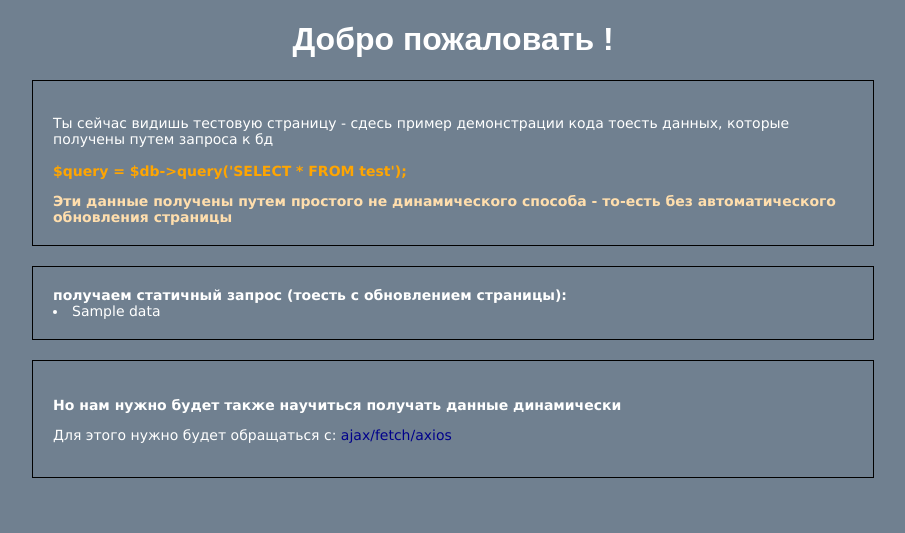
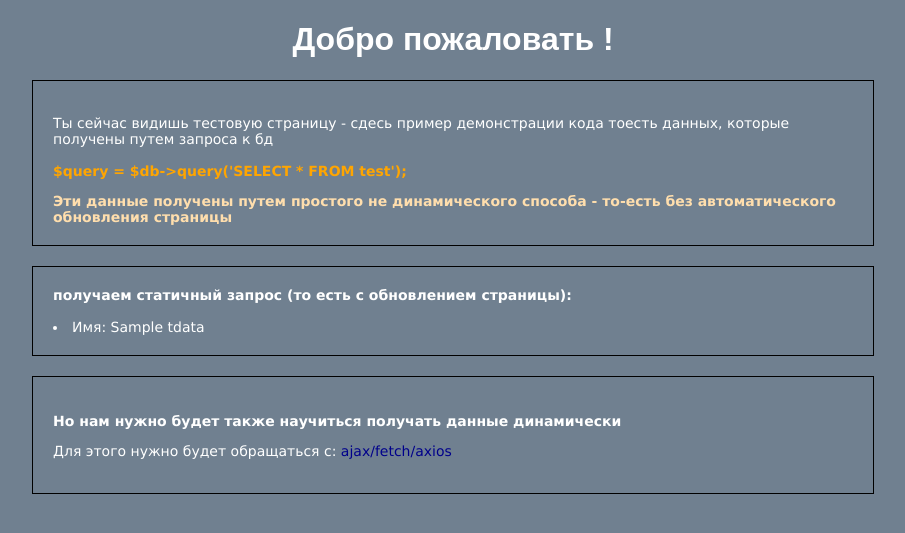
Before and after one commit to Viacheslav1998/quickduck, a CodeIgniter 4 app: the page made by app/Views/pages/Test.php in a window 1280 px wide. Shown: the top 533 px of the page, without its empty margins (187-1092 px from the left). Run offline with PHP 8.4 and a stand-in for CodeIgniter, Linux system fonts and the light colour scheme; the template is opened without the code that fills it: most values are stand-ins (such as "Sample title", 1, 10 or a date in 2020); some libraries are stand-ins or nearby versions.

Commit message:
feat: data

```diff
--- a/app/Config/Optimize.php
+++ b/app/Config/Optimize.php
@@ -19,7 +19,7 @@ class Optimize
      *
      * @see https://codeigniter.com/user_guide/concepts/factories.html#config-caching
      */
-    public bool $configCacheEnabled = false;
+    public bool $configCacheEnabled = true;
 
     /**
      * --------------------------------------------------------------------------
@@ -28,5 +28,5 @@ class Optimize
      *
      * @see https://codeigniter.com/user_guide/concepts/autoloader.html#file-locator-caching
      */
-    public bool $locatorCacheEnabled = false;
+    public bool $locatorCacheEnabled = true;
 }
--- a/app/Config/Routes.php
+++ b/app/Config/Routes.php
@@ -11,3 +11,4 @@ use CodeIgniter\Router\RouteCollection;
 //$routes->get('api/test', 'TestController::index');
 $routes->get('/', 'Test::index');
 $routes->get('/test', 'Test::test');
+$routes->get('test-data', 'Test::testJson');
--- a/app/Views/pages/Test.php
+++ b/app/Views/pages/Test.php
@@ -33,17 +33,16 @@
     </div>
 
     <div class="space">
-        <b>получаем статичный запрос (тоесть с обновлением страницы):</b><br>
-        <?php if(!empty($data)): ?>
-          <?php foreach ($data as $item): ?>
-            <li><?= esc($item) ?> </li>
+        <b>получаем статичный запрос (то есть с обновлением страницы):</b><br><br>
+        <?php if(!empty($tdata)): ?>
+          <?php foreach ($tdata as $item): ?>
+            <li>Имя: <?= esc($item->title) ?> </li>
           <?php endforeach; ?>
         <?php else: ?>
           <br>
           <b style="color: darkred;">Данных не найдено!</b>
         <?php endif; ?>
     </div>
-
     <div class="space_2">
         <br>
         <b>Но нам нужно будет также научиться получать данные динамически</b>
```
Also changed, not shown: app/Controllers/Test.php (+9 -1 lines), app/Models/TestModel.php (+29 -2 lines).
